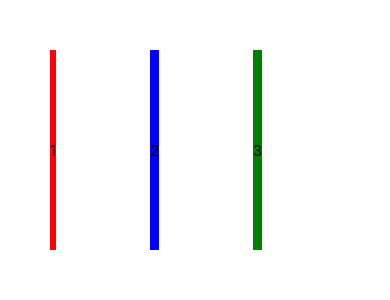
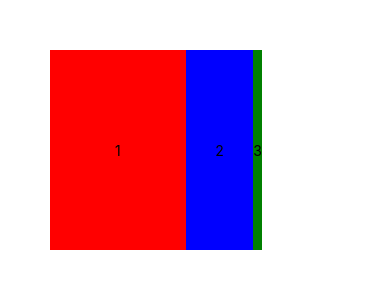
Before and after one commit to dickisujadi/react-native, a React Native app: screen / in a window 390 px wide. Shown: the top 300 px of the page. Built offline with nearby package versions, Linux system fonts and the light colour scheme.

Commit message:
flex-practice-2 stretching element

```diff
--- a/App.js
+++ b/App.js
@@ -4,10 +4,10 @@ import { StyleSheet, Text, View, Button, TextInput } from 'react-native';
 export default function App() {
   return (
     <View style={styles.appContainer}>
-      <View style={{backgroundColor: 'red', ...styles.itemContainer}}>
+      <View style={{flex: 2, backgroundColor: 'red', ...styles.itemContainer}}>
         <Text>1</Text>
       </View>
-      <View style={{backgroundColor: 'blue', ...styles.itemContainer}}>
+      <View style={{flex: 1, backgroundColor: 'blue', ...styles.itemContainer}}>
         <Text>2</Text>
       </View>
 
@@ -24,7 +24,7 @@ const styles = StyleSheet.create({
     flexDirection: 'row',
     width: '80%',
     height: 300,
-    justifyContent: 'space-between',
+    justifyContent: 'space-around',
     // alignItems: 'center' //this makes 'height' ignored (kind-of)
     alignItems: 'stretch'
   },
```
